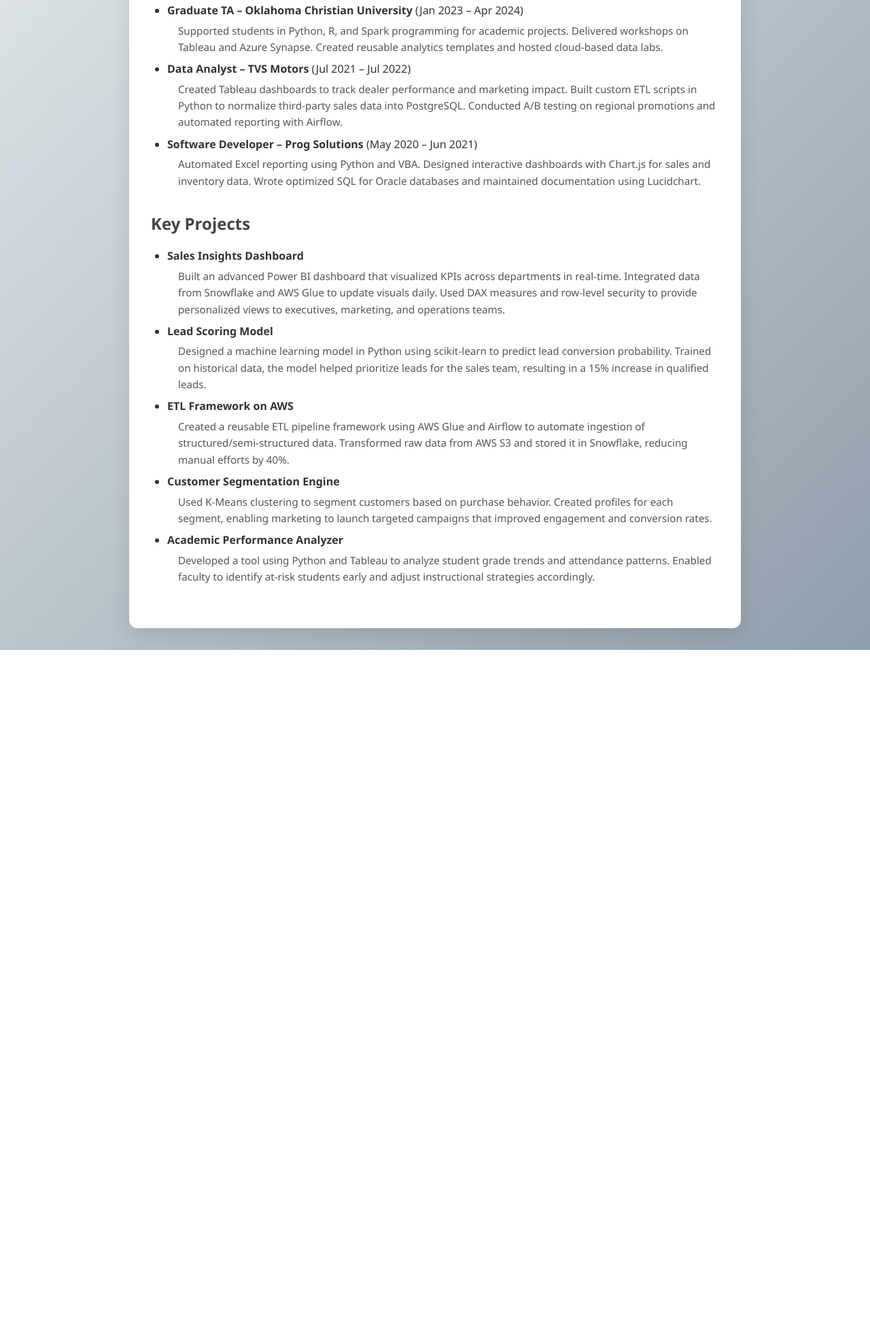
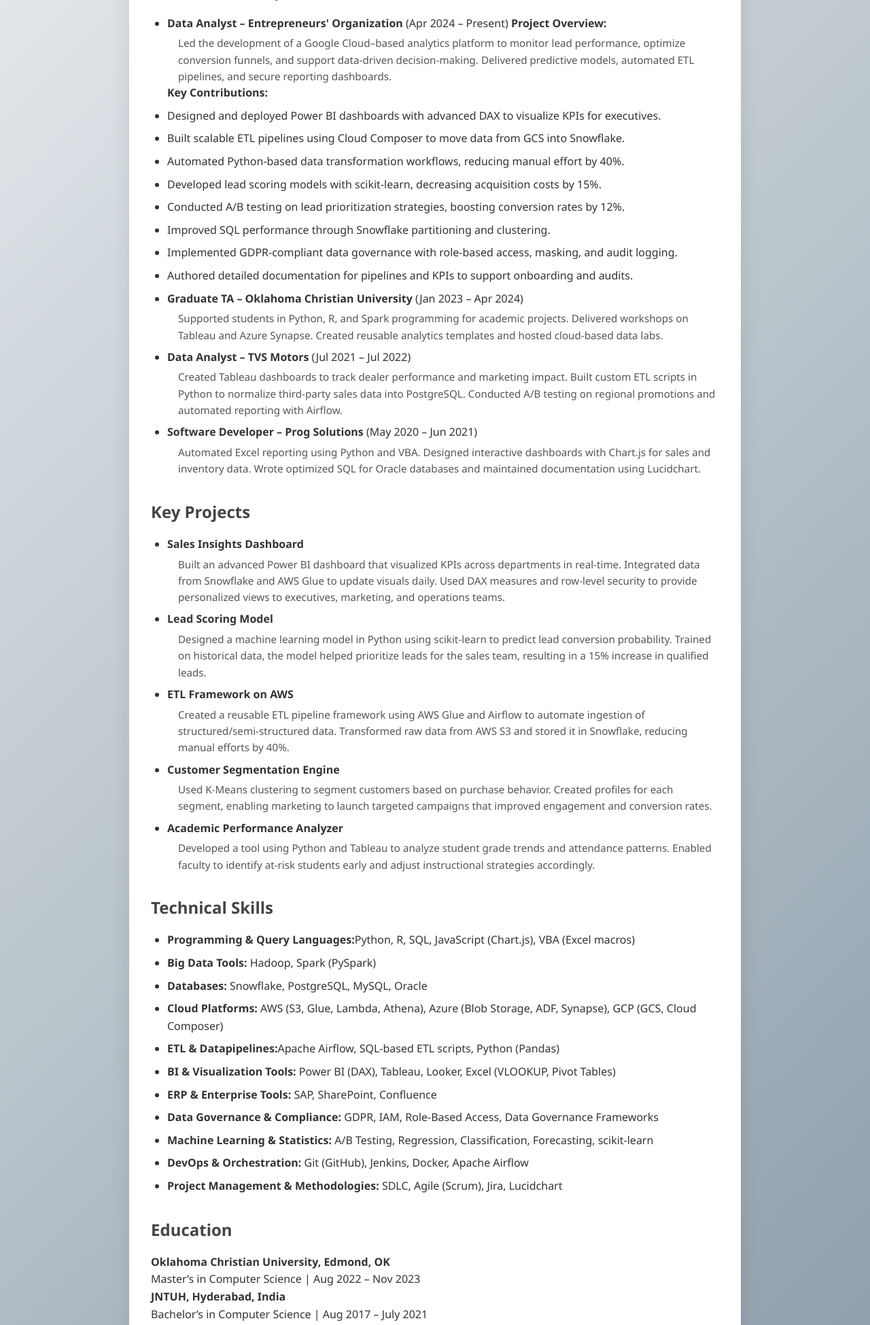
Before and after one commit to rajinikanth27/Portfolio-site, a plain HTML site: page index.html in a window 1280 px wide. Shown: the part 551-2500 px from the top of the page at 68% size. Before the commit the page ends 1507 px from the top, so only its background shows below. Drawn offline with Linux system fonts and the light colour scheme.

Commit message:
Updated skills, education

```diff
--- a/index.html
+++ b/index.html
@@ -47,16 +47,24 @@
 
     <section>
       <h2>Professional Summary</h2>
-      <p>
-        Over 4 years of experience designing and delivering cloud-native, full-stack data and analytics solutions across AWS, GCP, and Azure. Skilled in building ETL pipelines, interactive dashboards, machine learning models, and cloud automation using Python, SQL, and JavaScript.
-      </p>
+      <p> I’m a Data Analyst with over 4 years of experience designing and delivering cloud-native, full-stack data and analytics solutions across AWS, GCP, and Azure. I specialize in building high-performance ETL pipelines, real-time dashboards, and machine learning–powered scoring systems. My technical toolkit includes Python, Java, JavaScript (Node.js, React), and SQL, along with infrastructure tools like Terraform, Docker, and Kubernetes. I bring deep expertise in Power BI (DAX), Tableau, and advanced data visualization to support decision-making across departments. I’m highly proficient in machine learning techniques such as regression, clustering, and classification, and I apply statistical analysis and A/B testing to drive hypothesis-based insights. With strong grounding in Agile practices, data compliance (GDPR, IAM), and CI/CD automation, I strive to build secure, scalable, and high-impact data systems that align with business goals      </p>
     </section>
 
     <section>
       <h2>Professional Experience</h2>
       <ul>
         <li><span class="highlight">Data Analyst – Entrepreneurs' Organization</span> (Apr 2024 – Present)
-          <div class="desc">Developed dynamic Power BI dashboards for executive reporting. Built automated ETL pipelines using AWS Glue and S3 to ingest lead data into Snowflake. Implemented machine learning models in Python for lead scoring and customer segmentation. Orchestrated workflows using Apache Airflow and applied GDPR-compliant data masking.</div>
+          <span class="highlight">Project Overview:</span>
+          <div class="desc">Led the development of a Google Cloud–based analytics platform to monitor lead performance, optimize conversion funnels, and support data-driven decision-making. Delivered predictive models, automated ETL pipelines, and secure reporting dashboards.</div>
+          <span class="highlight">Key Contributions:</span>
+          <li>Designed and deployed Power BI dashboards with advanced DAX to visualize KPIs for executives.</li>
+      <li>Built scalable ETL pipelines using Cloud Composer to move data from GCS into Snowflake.</li>
+      <li>Automated Python-based data transformation workflows, reducing manual effort by 40%.</li>
+      <li>Developed lead scoring models with scikit-learn, decreasing acquisition costs by 15%.</li>
+      <li>Conducted A/B testing on lead prioritization strategies, boosting conversion rates by 12%.</li>
+      <li>Improved SQL performance through Snowflake partitioning and clustering.</li>
+      <li>Implemented GDPR-compliant data governance with role-based access, masking, and audit logging.</li>
+      <li>Authored detailed documentation for pipelines and KPIs to support onboarding and audits.</li>
         </li>
         <li><span class="highlight">Graduate TA – Oklahoma Christian University</span> (Jan 2023 – Apr 2024)
           <div class="desc">Supported students in Python, R, and Spark programming for academic projects. Delivered workshops on Tableau and Azure Synapse. Created reusable analytics templates and hosted cloud-based data labs.</div>
@@ -90,6 +98,30 @@
         </li>
       </ul>
     </section>
+    <h2>Technical Skills</h2>
+  <ul>
+  <section>
+    <li><strong>Programming & Query Languages:</strong>Python, R, SQL, JavaScript (Chart.js), VBA (Excel macros)</li>
+    <li><strong>Big Data Tools:</strong> Hadoop, Spark (PySpark)</li>
+    <li><strong>Databases:</strong> Snowflake, PostgreSQL, MySQL, Oracle</li>
+    <li><strong>Cloud Platforms:</strong> AWS (S3, Glue, Lambda, Athena), Azure (Blob Storage, ADF, Synapse), GCP (GCS, Cloud Composer)</li>
+    <li><strong>ETL & Datapipelines:</strong>Apache Airflow, SQL-based ETL scripts, Python (Pandas)</li>
+    <li><strong>BI & Visualization Tools:</strong> Power BI (DAX), Tableau, Looker, Excel (VLOOKUP, Pivot Tables)</li>
+    <li><strong>ERP & Enterprise Tools:</strong> SAP, SharePoint, Confluence</li>
+    <li><strong>Data Governance & Compliance:</strong> GDPR, IAM, Role-Based Access, Data Governance Frameworks</li>
+    <li><strong>Machine Learning & Statistics:</strong> A/B Testing, Regression, Classification, Forecasting, scikit-learn</li>
+    <li><strong>DevOps & Orchestration:</strong> Git (GitHub), Jenkins, Docker, Apache Airflow</li>
+    <li><strong>Project Management & Methodologies:</strong> SDLC, Agile (Scrum), Jira, Lucidchart</li>
+  </ul>
+</section>
+    <section>
+<h2>Education</h2>
+  <p><strong>Oklahoma Christian University, Edmond, OK</strong><br>
+  Master’s in Computer Science | Aug 2022 – Nov 2023</p>
+
+  <p><strong>JNTUH, Hyderabad, India</strong><br>
+  Bachelor’s in Computer Science | Aug 2017 – July 2021</p>
+      </section>
   </div>
 </body>
 </html>
```
